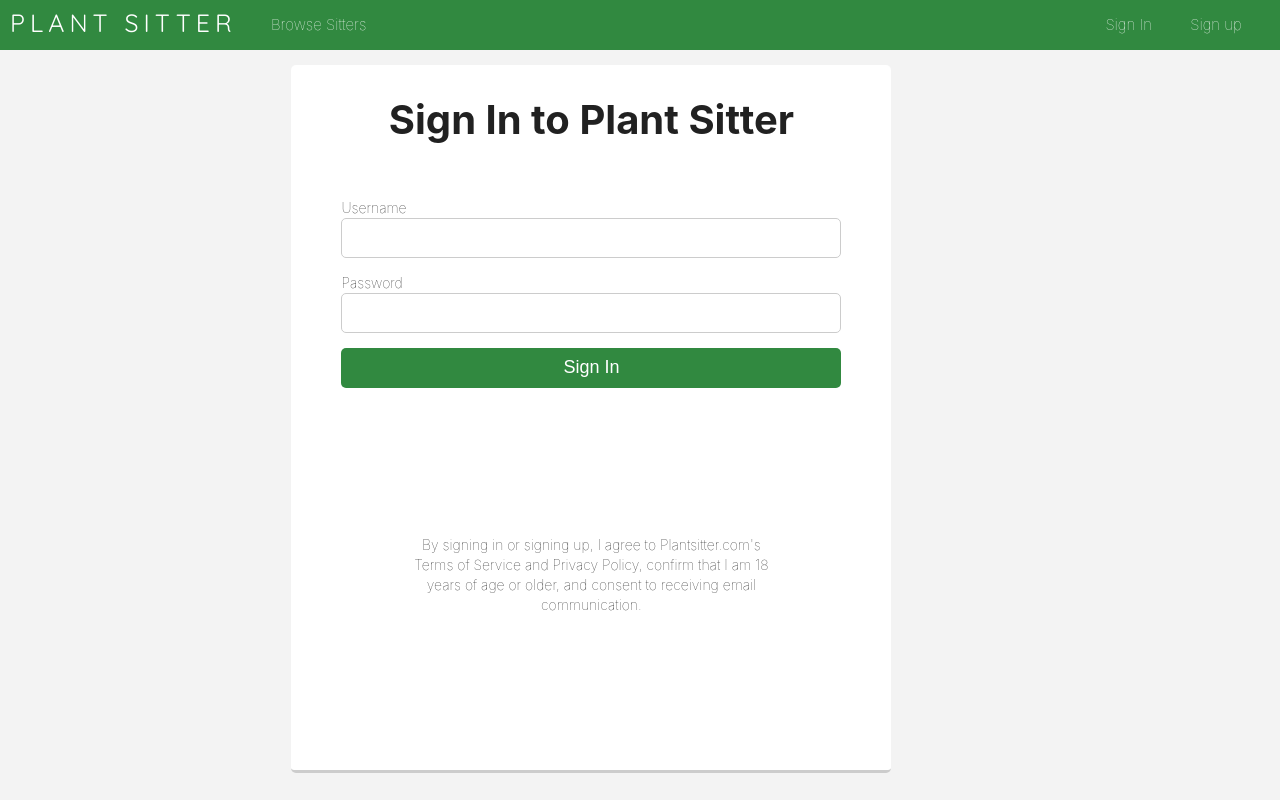
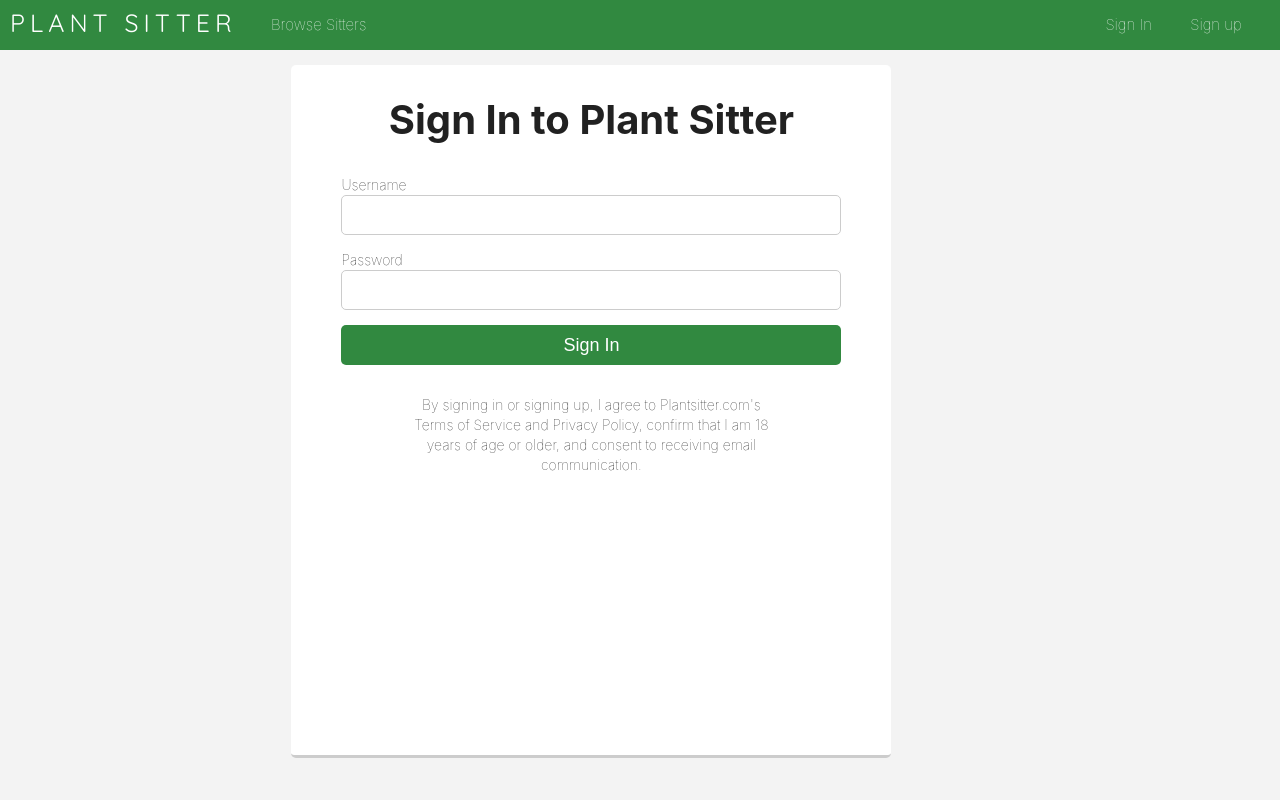
Before and after one commit to skylerp208/plant-sitter-frontend-, a React (Create React App) app: page /login in a window 1280 px wide. Built offline with nearby package versions, Linux system fonts and the light colour scheme; no server answers.

Commit message:
markers now have infowindows

```diff
--- a/src/Components/MapContainer.js
+++ b/src/Components/MapContainer.js
@@ -8,16 +8,34 @@ class MapContainer extends React.Component {
   }
 
   initMap = () => {
+    if (this.props.user.id !== undefined) {
         let map = new window.google.maps.Map(document.getElementById('map'), {
-      center: {lat: 40.8116, lng: -73.9465},
+          center: JSON.parse(this.props.user.coordinates),
+          zoom: 11
+        })
+        this.props.sitters.forEach((sitter) => {
+          if (sitter.id !== this.props.user.id) {
+            let content = `<div> ${sitter.first_name}</div>`
+            let info = new window.google.maps.InfoWindow({
+              content: content
+            })
+            let marker =  new window.google.maps.Marker({
+                position: JSON.parse(sitter.coordinates) ,
+                map: map
+              })
+            info.open(map, marker)
+          }})
+        } else {
+        let map = new window.google.maps.Map(document.getElementById('map'), {
+          center: {lat: 40.7128, lng: -74.0060},
           zoom: 11
         })
         this.props.sitters.forEach((sitter) => {
           let marker =  new window.google.maps.Marker({
                 position: JSON.parse(sitter.coordinates) ,
                 map: map
-          })
-    })
+              })})
+            }
   }
 
   // JSON.parse(sitter.coordinates)
--- a/src/index.css
+++ b/src/index.css
@@ -171,18 +171,19 @@ a:hover {
   grid-column: 1/ 6;
   font-size: 40px;
   padding-top: 45px;
-  padding-bottom: 30px
+  /* padding-bottom: 30px */
 }
 
 .login-form {
   grid-column: 1 / 5;
-  grid-row: 2 / 6;
-  margin-left: 50px
+  grid-row: 2/ 4;
+  margin-left: 50px;
+  margin-top: -20px
 
 }
 #username {
   grid-column: 1/ 5;
-  grid-row: 3 / 4;
+  /* grid-row: 3 / 4; */
   font-family: "Open Sans" sans-serif;
   font-size: 23px;
   width: 500px;
@@ -195,7 +196,7 @@ a:hover {
 
 #password {
   grid-column: 1/ 5;
-  grid-row: 5 / 6;
+  /* grid-row: 5 / 6; */
   font-family: "Open Sans" sans-serif;
   font-size: 23px;
   width: 500px;
@@ -244,9 +245,9 @@ a:hover {
 .terms {
   font-weight: lighter;
   grid-column: 2 / 5;
-  grid-row: 5 / 7;
   font-family: "Open Sans" sans-serif;
-  line-height: 20px
+  line-height: 20px;
+  margin-top: -15px
 }
 
 .homepage {
```
Lines whose indentation alone changed are shown as unchanged.
